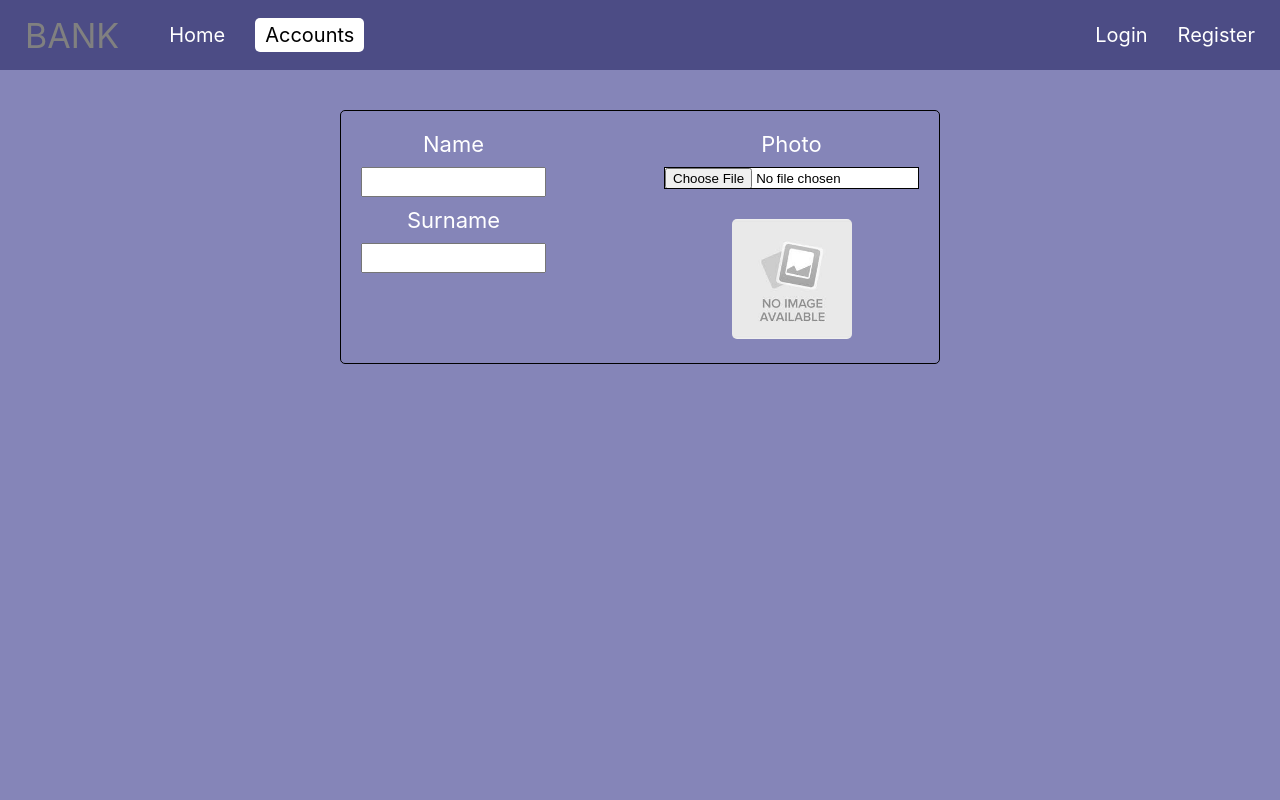
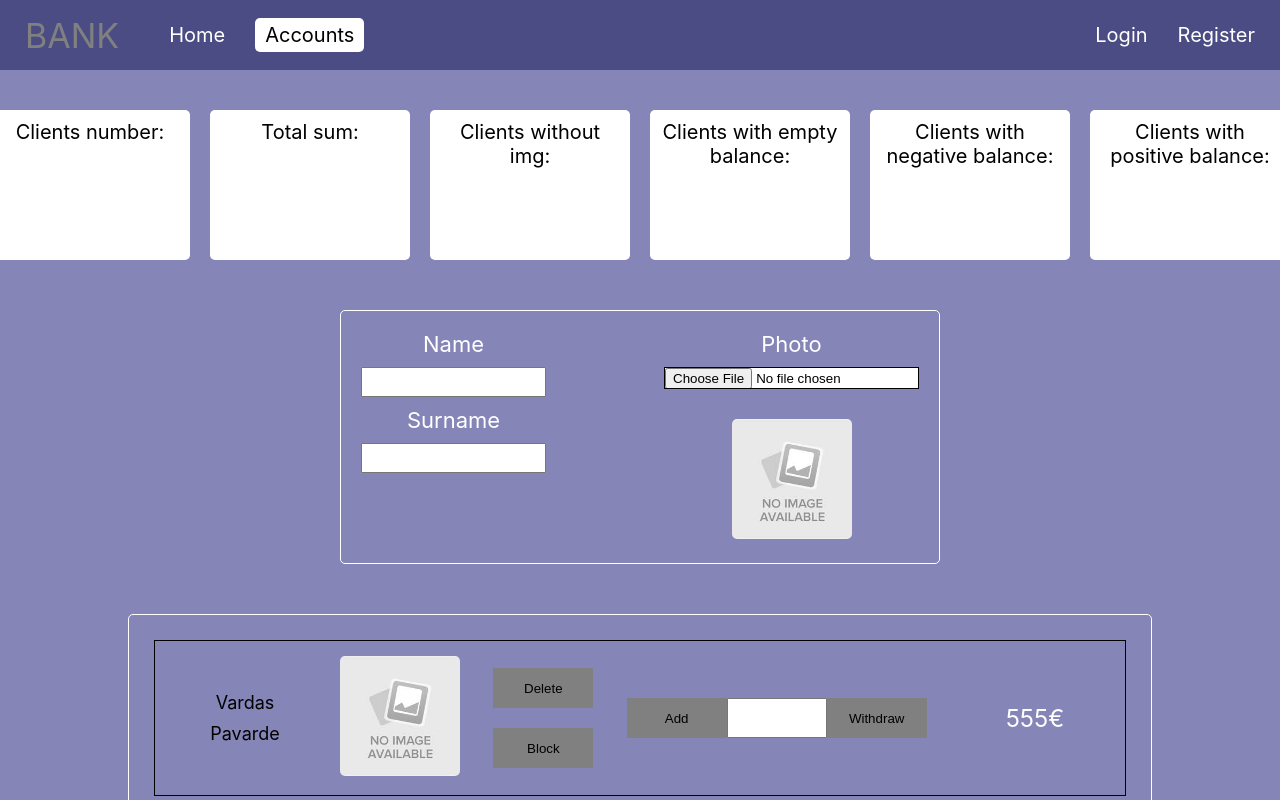
Before and after one commit to SigitaZaromskiene/Bank-with-DB, a React (Create React App) app in the folder bankwithdb/: page / in a window 1280 px wide. Both pictures are taken after a click on the item "Accounts". Shown: the top 800 px of the page. Built offline with nearby package versions, Linux system fonts and the light colour scheme.

Commit message:
sort,filter,home page

```diff
--- a/bankwithdb/src/App.scss
+++ b/bankwithdb/src/App.scss
@@ -15,6 +15,83 @@
 .app-container {
   min-height: 100vh;
   background-color: rgb(133, 133, 184);
+
+  .form-register {
+    @include flex(center, center, column, 20px);
+    margin-top: 40px;
+
+    p {
+      font-size: 22px;
+      margin-bottom: 20px;
+    }
+
+    form {
+      border: 1px solid black;
+      background-color: white;
+      padding: 25px;
+      height: 400px;
+      width: 370px;
+      @include flex(center, center, column, 20px);
+
+      div {
+        @include flex(center, center, column, 20px);
+
+        input {
+          height: 30px;
+        }
+      }
+    }
+  }
+
+  .form-login {
+    @include flex(center, center, column, 20px);
+    margin-top: 40px;
+
+    p {
+      font-size: 22px;
+      margin-bottom: 20px;
+    }
+
+    form {
+      border: 1px solid black;
+      background-color: white;
+      padding: 25px;
+      height: 300px;
+      width: 370px;
+      @include flex(center, center, column, 20px);
+
+      div {
+        @include flex(center, center, column, 20px);
+
+        input {
+          height: 30px;
+        }
+      }
+    }
+  }
+
+  .home-container {
+    @include flex(center, center, row, 150px);
+    margin-top: 40px;
+
+    img {
+      width: 50%;
+    }
+
+    .home-summary {
+      @include flex(center, center, column, 50px);
+
+      .home-summ {
+        height: 150px;
+        background-color: white;
+        border-radius: 5px;
+        width: 200px;
+        padding: 10px;
+        font-size: 20px;
+        text-align: center;
+      }
+    }
+  }
 
   nav {
     height: 70px;
@@ -53,13 +130,20 @@
   }
 
   .accounts-container {
-    @extend %flex;
+    @include flex(center, center, column, 50px);
     margin-top: 40px;
+    padding-bottom: 40px;
+
+    .filter-sort-container {
+      @include flex(center, center, row, 150px);
+      margin-top: 40px;
+      margin-bottom: 120px;
     }
+
     .create-account-form {
       @include flex(space-between, flex-start, row, 10px);
       width: 600px;
-    border: 1px solid black;
+      border: 1px solid white;
       border-radius: 5px;
       padding: 20px;
 
@@ -94,4 +178,73 @@
         }
       }
     }
+    .acc-summary-container {
+      display: grid;
+      grid-template-columns: repeat(6, 1fr);
+      gap: 20px;
+
+      .summary-container {
+        height: 150px;
+        background-color: white;
+        border-radius: 5px;
+        width: 200px;
+        padding: 10px;
+        font-size: 20px;
+        text-align: center;
       }
+    }
+  }
+
+  .accounts-list-container {
+    width: 80%;
+    border: 1px solid white;
+    border-radius: 5px;
+    padding: 25px;
+    display: flex;
+    justify-content: center;
+    gap: 20px;
+    flex-direction: column;
+
+    li {
+      list-style: none;
+      padding: 15px;
+      font-size: 18px;
+      @include flex(space-between, center, row, 20px);
+      border: 1px solid black;
+
+      img {
+        height: 120px;
+        border-radius: 5px;
+      }
+
+      .delete-block {
+        @include flex(center, center, column, 20px);
+      }
+    }
+  }
+  .sum-input {
+    width: 100px;
+    height: 40px;
+  }
+}
+
+.small-btn {
+  height: 40px;
+  padding: 10px;
+  border: 1px solid transparent;
+  background-color: gray;
+  width: 100px;
+  cursor: pointer;
+  &:hover {
+    background-color: white;
+    border: 1px solid black;
+  }
+}
+
+select {
+  width: 160px;
+  padding: 5px;
+  border-radius: 5px;
+  font-size: 18px;
+  cursor: pointer;
+}
--- /dev/null
+++ b/bankwithdb/src/Components/AccList.jsx
@@ -0,0 +1,61 @@
+import img from "../img/no-photo.jpg";
+import SmallBtn from "./SmallBtn";
+
+function AccList() {
+  return (
+    <div className="accounts-list-container">
+      <li>
+        <div
+          style={{
+            display: "flex",
+            gap: "20px",
+            justifyContent: "center",
+            alignItems: "center",
+          }}
+        >
+          <div
+            style={{
+              width: "150px",
+              display: "flex",
+              gap: "10px",
+              justifyContent: "center",
+              flexDirection: "column",
+              alignItems: "center",
+            }}
+          >
+            <p>Vardas</p>
+            <p>Pavarde</p>
+          </div>
+          <div>
+            <img src={img} alt="face" />
+          </div>
+        </div>
+        <div className="delete-block">
+          <SmallBtn text="Delete"></SmallBtn>
+          <SmallBtn text="Block"></SmallBtn>
+        </div>
+        <div>
+          <SmallBtn text="Add"></SmallBtn>
+          <input className="sum-input" type="number"></input>
+          <SmallBtn text="Withdraw"></SmallBtn>
+        </div>
+        <div>
+          <div
+            style={{
+              width: "150px",
+              color: "white",
+              fontSize: "24px",
+              display: "flex",
+              justifyContent: "center",
+            }}
+          >
+            555&euro;
+          </div>
+        </div>
+      </li>
+      <li>Dienas</li>
+    </div>
+  );
+}
+
+export default AccList;
--- /dev/null
+++ b/bankwithdb/src/Components/AccSummary.jsx
@@ -0,0 +1,14 @@
+function AccSummary() {
+  return (
+    <div className="acc-summary-container">
+      <div className="summary-container">Clients number: </div>
+      <div className="summary-container">Total sum: </div>
+      <div className="summary-container">Clients without img: </div>
+      <div className="summary-container">Clients with empty balance:</div>
+      <div className="summary-container">Clients with negative balance: </div>
+      <div className="summary-container">Clients with positive balance: </div>
+    </div>
+  );
+}
+
+export default AccSummary;
--- a/bankwithdb/src/Components/Accounts.jsx
+++ b/bankwithdb/src/Components/Accounts.jsx
@@ -1,9 +1,21 @@
+import AccSummary from "./AccSummary";
 import CreateAccountForm from "./CreateAccForm";
+import AccList from "./AccList";
+import SmallBtn from "./SmallBtn";
+import Filter from "./Filter";
+import SortAcc from "./SortAcc";
 
 function Accounts() {
   return (
     <div className="accounts-container">
+      <AccSummary />
       <CreateAccountForm />
+      <AccList />
+      <div className="filter-sort-container">
+        <Filter></Filter>
+        <SortAcc></SortAcc>
+        <SmallBtn text="Pay taxes"></SmallBtn>
+      </div>
     </div>
   );
 }
--- /dev/null
+++ b/bankwithdb/src/Components/Filter.jsx
@@ -0,0 +1,15 @@
+function Filter() {
+  return (
+    <select>
+      <option>Filter</option>
+      <option>All accounts</option>
+      <option>Blocked accounts</option>
+      <option>Available accounts</option>
+      <option>Empty accounts</option>
+      <option>Accounts with balance</option>
+      <option>Accounts with empty balance</option>
+    </select>
+  );
+}
+
+export default Filter;
--- a/bankwithdb/src/Components/Home.jsx
+++ b/bankwithdb/src/Components/Home.jsx
@@ -1,5 +1,16 @@
+import building from "../img/building.jpg";
+
 function Home() {
-  return <div>Home</div>;
+  return (
+    <div className="home-container">
+      <img src={building} alt="Bank building" />
+      <div className="home-summary">
+        <div className="home-summ">Accounts number:</div>
+        <div className="home-summ">Total sum: </div>
+        <div className="home-summ">Avarge sum:</div>
+      </div>
+    </div>
+  );
 }
 
 export default Home;
--- a/bankwithdb/src/Components/Login.jsx
+++ b/bankwithdb/src/Components/Login.jsx
@@ -1,5 +1,19 @@
 function Login() {
-  return <div>Login</div>;
+  return (
+    <div className="form-login">
+      <form>
+        <p>Please login</p>
+        <div>
+          <label>Name</label>
+          <input type="text"></input>
+        </div>
+        <div>
+          <label>Password</label>
+          <input type="number"></input>
+        </div>
+      </form>
+    </div>
+  );
 }
 
 export default Login;
--- a/bankwithdb/src/Components/Register.jsx
+++ b/bankwithdb/src/Components/Register.jsx
@@ -1,5 +1,23 @@
 function Register() {
-  return <div>Register</div>;
+  return (
+    <div className="form-register">
+      <form>
+        <p>Please register</p>
+        <div>
+          <label>Name</label>
+          <input type="text"></input>
+        </div>
+        <div>
+          <label>Password</label>
+          <input type="number"></input>
+        </div>
+        <div>
+          <label>Repeat Password</label>
+          <input type="number"></input>
+        </div>
+      </form>
+    </div>
+  );
 }
 
 export default Register;
--- /dev/null
+++ b/bankwithdb/src/Components/SmallBtn.jsx
@@ -0,0 +1,9 @@
+function SmallBtn({ text, action }) {
+  return (
+    <button className="small-btn" onclick={action}>
+      {text}
+    </button>
+  );
+}
+
+export default SmallBtn;
--- /dev/null
+++ b/bankwithdb/src/Components/SortAcc.jsx
@@ -0,0 +1,13 @@
+function SortAcc() {
+  return (
+    <select>
+      <option>Sort</option>
+      <option>Default</option>
+      <option>Name</option>
+      <option>Surname</option>
+      <option>Sum</option>
+    </select>
+  );
+}
+
+export default SortAcc;
```
Lines whose indentation alone changed are shown as unchanged.
